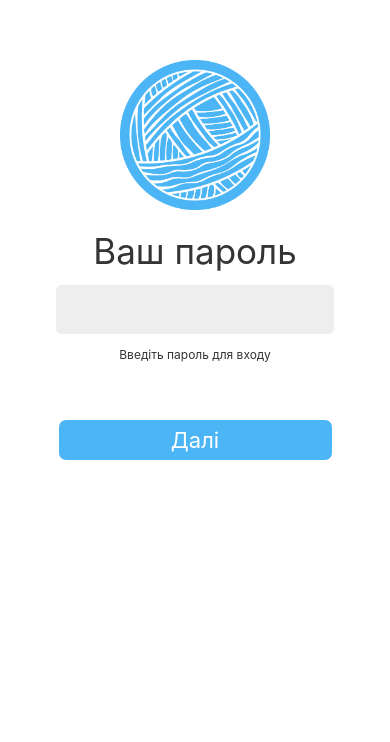
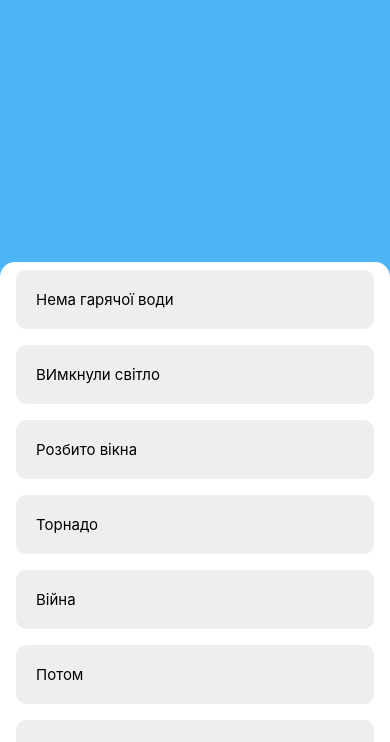
Before and after one commit to Twoia-Kotletochka/ChernihivSmart, a React Native app: screen / in a window 390 px wide. Shown: the part 102-844 px from the top of the page. Built offline with nearby package versions, Linux system fonts and the light colour scheme.

Commit message:
основа Main.js

```diff
--- a/App.js
+++ b/App.js
@@ -1,7 +1,8 @@
-import LoginPassword from './pages/LoginPassword'
+import Main from './pages/Main'
+import SignUp from './pages/SignUp'
 
 export default function App() {
   return (
-    <LoginPassword />
+    <Main />
   );
 }
--- /dev/null
+++ b/components/News.js
@@ -0,0 +1,73 @@
+import React from 'react';
+import { SafeAreaView, View, FlatList, StyleSheet, Text, StatusBar } from 'react-native';
+
+const DATA = [
+    {
+        id: '1',
+        title: 'Нема гарячої води',
+    },
+    {
+        id: '2',
+        title: 'ВИмкнули світло',
+    },
+    {
+        id: '3',
+        title: 'Розбито вікна',
+    },
+    {
+        id: '4',
+        title: 'Торнадо',
+    },
+    {
+        id: '4',
+        title: 'Війна',
+    },
+    {
+        id: '4',
+        title: 'Потом',
+    },
+    {
+        id: '4',
+        title: 'Авіаудар',
+    },
+];
+
+const Item = ({ title }) => (
+    <View style={styles.item}>
+        <Text style={styles.title}>{title}</Text>
+    </View>
+);
+
+const News = () => {
+    const renderItem = ({ item }) => (
+        <Item title={item.title} />
+    );
+
+    return (
+        <View style={styles.container}>
+            <FlatList
+                data={DATA}
+                renderItem={renderItem}
+                keyExtractor={item => item.id}
+            />
+        </View>
+    );
+}
+
+const styles = StyleSheet.create({
+    container: {
+        flex: 1,
+    },
+    item: {
+        backgroundColor: '#EEEEEE',
+        padding: 20,
+        marginVertical: 8,
+        marginHorizontal: 16,
+        borderRadius: 10
+    },
+    title: {
+        fontSize: 15,
+    },
+});
+
+export default News;
--- a/pages/LoginPassword.js
+++ b/pages/LoginPassword.js
@@ -11,9 +11,7 @@ export default function LoginPassword() {
         <KeyboardAvoidingView
             style={signupStyle.container}
         >
-
             <Image source={require("../assets/logo.png")} style={signupStyle.img} />
-
             <View style={signupStyle.box}>
                 <Text style={[signupStyle.text, { fontSize: 35 }]}>Ваш пароль</Text>
                 <TextInput
--- /dev/null
+++ b/pages/Main.js
@@ -0,0 +1,23 @@
+import { useState } from 'react'
+import { signupStyle } from '../styles/main'
+import { Text, View, StatusBar, SafeAreaView, FlatList } from 'react-native'
+import News from '../components/News'
+
+export default function Main() {
+
+    return (
+        <View style={signupStyle.container}>
+            <View style={signupStyle.box_scroll}>
+
+            </View>
+            <View style={signupStyle.box_panel}>
+                <News />
+            </View>
+            <StatusBar
+                animated={true}
+                barStyle={'light-content'}
+                backgroundColor="#4BB5F5"
+            />
+        </View>
+    );
+}
--- /dev/null
+++ b/styles/main.js
@@ -0,0 +1,22 @@
+import { StyleSheet } from 'react-native'
+
+export const signupStyle = StyleSheet.create({
+    container: {
+        flex: 1,
+        backgroundColor: '#4BB5F5',
+        justifyContent: 'center',
+        alignItems: 'center',
+    },
+    box_panel: {
+        flex: 2,
+        backgroundColor: 'white',
+        width: '100%',
+        borderTopLeftRadius: 15,
+        borderTopRightRadius: 15,
+    },
+    box_scroll: {
+        flex: 2,
+        marginTop: '-30%'
+    }
+
+})
```
